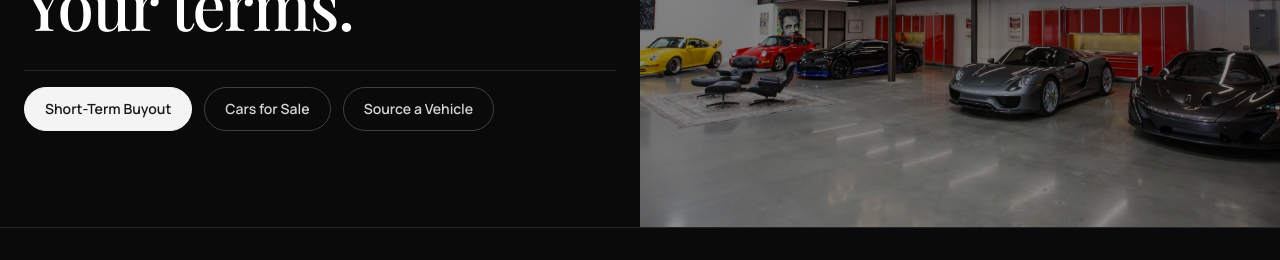
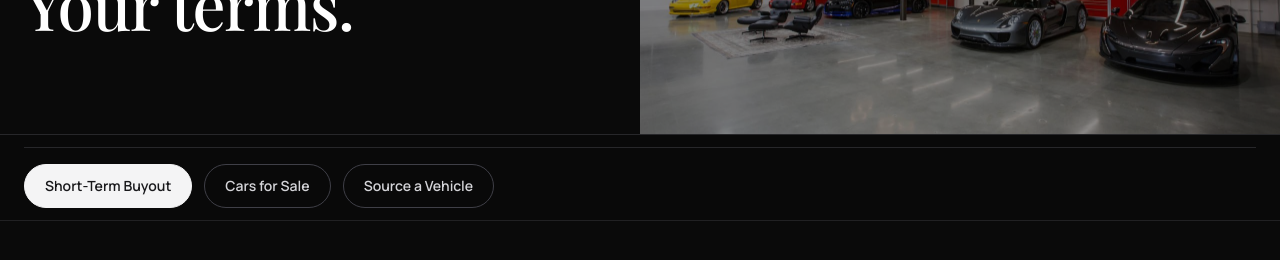
Before and after one commit to stradacorsagroup-art/scg-site-1772418012, a Next.js app: page / in a window 1280 px wide. Shown: the part 235-495 px from the top of the page. Built offline with nearby package versions, Linux system fonts and the light colour scheme.

Commit message:
Keep ownership pills sticky across pages

```diff
--- a/src/app/apply/page.tsx
+++ b/src/app/apply/page.tsx
@@ -15,11 +15,13 @@ export default function ApplyPage() {
         </div>
       </section>
 
-      <section className="mx-auto max-w-7xl px-5 py-5 sm:px-6 sm:py-6">
-        <div className="mb-6">
+      <section className="sticky top-0 z-40 border-b border-zinc-800/80 bg-[#0a0a0a]/95 backdrop-blur">
+        <div className="mx-auto max-w-7xl px-5 py-3 sm:px-6">
           <OwnershipPills active="apply" />
         </div>
+      </section>
 
+      <section className="mx-auto max-w-7xl px-5 py-5 sm:px-6 sm:py-6">
         <div className="max-w-5xl rounded-2xl border border-zinc-800 bg-[#111] p-4 shadow-sm sm:p-6">
           <p className="mb-3 text-[11px] font-semibold uppercase tracking-[0.2em] text-zinc-400">Reserve Request</p>
           <div data-tf-live="01KKA3DY6M02S2NW3H707ES59Y" />
--- a/src/app/cars-for-sale/page.tsx
+++ b/src/app/cars-for-sale/page.tsx
@@ -58,11 +58,13 @@ export default function CarsForSalePage() {
         </div>
       </section>
 
-      <section className="mx-auto max-w-7xl px-5 py-5 sm:px-6 sm:py-6">
-        <div className="mb-6">
+      <section className="sticky top-0 z-40 border-b border-zinc-800/80 bg-[#0a0a0a]/95 backdrop-blur">
+        <div className="mx-auto max-w-7xl px-5 py-3 sm:px-6">
           <OwnershipPills active="sale" />
         </div>
+      </section>
 
+      <section className="mx-auto max-w-7xl px-5 py-5 sm:px-6 sm:py-6">
         <div className="mb-6 flex flex-col gap-2 sm:mb-8 sm:flex-row sm:items-end sm:justify-between">
           <div>
             <h1 className="text-2xl font-semibold tracking-tight text-zinc-100 sm:text-3xl">Cars for Sale</h1>
--- a/src/app/page.tsx
+++ b/src/app/page.tsx
@@ -119,15 +119,17 @@ export default function Home() {
               Your terms.
             </h1>
 
-            <div className="mt-8 hidden lg:block">
-              <OwnershipPills active="membership" />
-            </div>
+
           </div>
 
           <div className="hidden lg:block" />
         </div>
 
-        <div className="absolute inset-x-5 bottom-[-18px] z-20 lg:hidden sm:inset-x-6">
+
+      </section>
+
+      <section className="sticky top-0 z-40 border-b border-zinc-800/80 bg-[#0a0a0a]/95 backdrop-blur">
+        <div className="mx-auto max-w-7xl px-5 py-3 sm:px-6">
           <OwnershipPills active="membership" />
         </div>
       </section>
```
